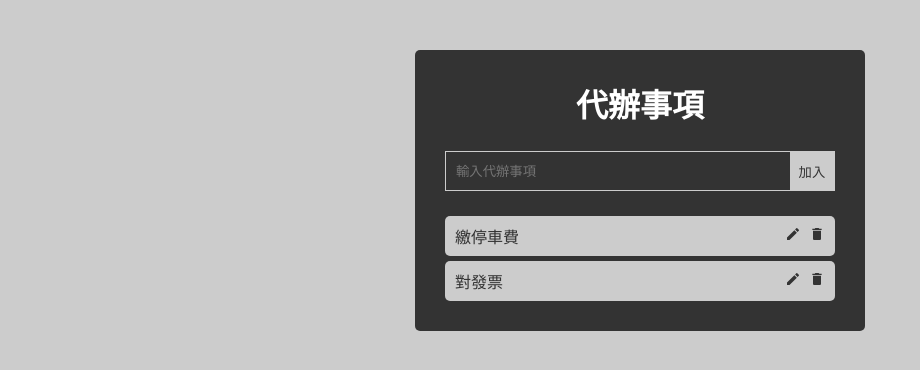
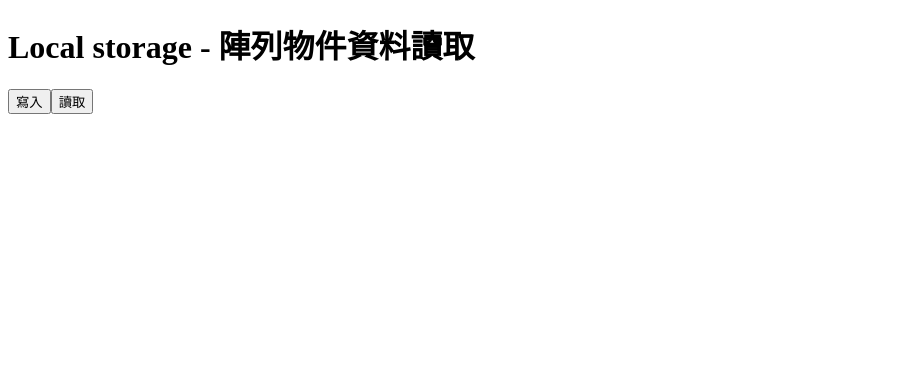
Before and after one commit to OvOpenguin/react-project, a React (Vite) app: page /#/ in a window 1280 px wide. Shown: the top 370 px of the page, without its empty margins (0-920 px from the left). Built offline with nearby package versions, Linux system fonts and the light colour scheme.

Commit message:
0825-local storage 更新與todolist更新

```diff
--- a/src/components/CreateForm.jsx
+++ b/src/components/CreateForm.jsx
@@ -15,6 +15,7 @@ const CreateForm = ({ addTodo }) => {
     if (txt.length === 0) {
       alert("沒有輸入待辦內容");
     } else {
+
       addTodo(txt);
       setTxt("");
     }
@@ -29,7 +30,7 @@ const CreateForm = ({ addTodo }) => {
         placeholder='輸入代辦事項'
         value={txt}
         // 去除資料"前後"的空白 => trim()
-        onChange={(e) => {setTxt(e.target.value.trim());}} />
+        onChange={(e) => { setTxt(e.target.value.trim()); }} />
 
       {/* 按下會將填寫內容回傳至父元件 */}
       <button type='button' onClick={addData}>加入</button>
--- /dev/null
+++ b/src/components/EditForm.jsx
@@ -0,0 +1,34 @@
+import React, { useState } from 'react'
+
+
+
+// 方法2：
+const EditForm = ({ todo, editTodo }) => {
+
+  const [editContent, seteditContent] = useState(todo.content);
+
+  // 建立一個函式處理新增的todo資料
+  function editData() {
+    editTodo(todo.id, content)
+  }
+
+  return (
+    <form className='create-form'>
+      <input
+        id='myInput'
+        type="text"
+        placeholder='輸入代辦事項'
+        value={editContent}
+        // 去除資料"前後"的空白 => trim()
+        onChange={(e) => {
+          seteditContent(e.target.value.trim())
+        }}
+      />
+
+      {/* 按下會將填寫內容回傳至父元件 */}
+      <button type='button' onClick={editData}>完成</button>
+    </form>
+  )
+}
+
+export default EditForm
--- a/src/components/Todo.jsx
+++ b/src/components/Todo.jsx
@@ -1,20 +1,23 @@
 import { MdDelete } from "react-icons/md";
 import { MdEdit } from "react-icons/md";
+import EditForm from "./EditForm";
+
 
 // todo是從TodoWrapper而來，需用大括號{}來解構該物件{todo}
-const Todo = ({ todo, delTodo, toggleCompleted }) => {
+const Todo = ({ todo, delTodo, toggleCompleted, toggleIsEdit }) => {
     return (
-        // return內不能用if判斷式
-        // 故使用「三元運算值」套用css規則
-        <div className={`todo ${todo.isCompleted ? 'completed' : ''}`}>
+        todo.isEdit ? <EditForm todo={todo} />
+            : <div className={`todo ${todo.isCompleted ? 'completed' : ''}`}>
+                {/* return內不能用if判斷式 */}
+                {/* 故使用「三元運算值」套用css規則  */}
                 {/* 對項目點擊，會出現刪除線 */}
-            <p onClick={()=>{toggleCompleted(todo.id)}}>{todo.content}</p>
+                <p onClick={() => { toggleCompleted(todo.id) }}>{todo.content}</p>
 
                 <div>
                     <MdEdit
                         style={{ cursor: "pointer", marginRight: "8px" }}
-                // 按下edit => 先顯示可編輯狀態 =>可更改todo項目的content => 通過函式回傳至TodoWrapper
-
+                        // 按下edit => 先顯示可編輯狀態 =>可更改todo項目的content => 通過toggleIsEdit函式回傳至TodoWrapper
+                        onClick={()=>{toggleIsEdit(todo.id)}}
                     />
 
                     <MdDelete
--- a/src/components/TodoWrapper.jsx
+++ b/src/components/TodoWrapper.jsx
@@ -9,9 +9,13 @@ const TodoWrapper = () => {
     // 如果陣列內容有增減時，索引值會異動。
     // 為避免修改資料時，造成索引值錯亂，將陣列改為[陣列物件]。
     // key值用亂數來產生
+
+    // 因為要判定todo內容是否被點擊，所以增加一個isCompleted屬性
+    // 因為要判定todo內容是否被修改，所以增加一個isEdit屬性
+
     const [todos, setTodos] = useState([
-        { content: "繳停車費", id: Math.random(), isCompleted: false },
-        { content: "對發票", id: Math.random(), isCompleted: false },
+        { content: "繳停車費", id: Math.random(), isCompleted: false, isEdit: false },
+        { content: "對發票", id: Math.random(), isCompleted: false, isEdit: false },
     ]);
 
     // 建立刪除todo
@@ -21,7 +25,6 @@ const TodoWrapper = () => {
         setTodos(todos.filter((todo) => {
             // 使用filter方法，保留沒被刪除的id  (不等於 id 的會被return)
             return todo.id !== id
-
         }))
     }
 
@@ -37,11 +40,25 @@ const TodoWrapper = () => {
         }))
     }
 
+    // 建立切換isEdit屬性函式
+    const toggleIsEdit = (id) => {
+        setTodos(todos.map((todo) => {
+            return todo.id === id
+                ? { ...todo, isEdit: !todo.isEdit }
+                : todo
+        }))
+    }
+
+    // 建立修改todo函式
+    const  editTodo =()=>{
+
+    }
+
+
 
     return (
         <div className='wrapper'>
             <h1>代辦事項</h1>
-
 
             {/* 傳遞方法：方法2 */}
             <CreateForm addTodo={(newContent) => {
@@ -49,14 +66,18 @@ const TodoWrapper = () => {
                 // 建立新的todo內容
                 // 1. 使用...todos 其餘運算子來保留原陣列
                 // 2. 再加上新的物件內容
-                setTodos([...todos, { content: newContent, id: Math.random(), isCompleted: false }])
+                setTodos([...todos, { content: newContent, id: Math.random(), isCompleted: false, isEdit: false }])
             }} />
 
             {
                 // todos是陣列資料，todo是使用.map時的參數，todo = todos[0], todos[1]...
                 todos.map((todo) => {
-                    //通過增加物件屬性todoname將「父元件的陣列物件資料」傳遞到「子元件 Todo.jsx」
-                    return <Todo todo={todo} key={todo.id} delTodo={delTodo} toggleCompleted={toggleCompleted} />
+                    //通過增加物件屬性todo將「父元件的陣列物件資料」傳遞到「子元件 Todo.jsx」
+                    return <Todo todo={todo}
+                    key={todo.id}
+                    delTodo={delTodo}
+                    toggleCompleted={toggleCompleted}
+                    toggleIsEdit={toggleIsEdit} />
                 })
             }
 
--- a/src/main.jsx
+++ b/src/main.jsx
@@ -9,7 +9,7 @@ import { createRoot } from 'react-dom/client'
 // import App from './pages/App0813-weather3.jsx'
 // import App from './pages/Home.jsx'
 // import MyApp from './MyApp'
-import App from './pages/App0820.jsx'
+import App from './pages/App0825-localstorage2.jsx'
 import { HashRouter } from 'react-router-dom'
 
 
--- /dev/null
+++ b/src/pages/App0825-localstorage2.jsx
@@ -0,0 +1,51 @@
+
+
+const App = () => {
+    const arrCitys = [
+        {
+            cityId: 1,
+            cityName: "台北市",
+        }, {
+            cityId: 2,
+            cityName: "新北市",
+        }, {
+            cityId: 3,
+            cityName: "基隆市",
+        }
+    ]
+
+
+
+
+
+    return (
+        <div>
+            <h1>Local storage - 陣列物件資料讀取</h1>
+            <button onClick={() => {
+                // 轉為字串前
+                console.log(arrCitys);
+                // 陣列轉為字串
+                let strCity = JSON.stringify(arrCitys);
+                console.log(strCity);
+                console.log( typeof strCity);
+                // 寫入
+                window.localStorage.setItem("citys", strCity);
+            }}>寫入</button>
+
+
+            <button onClick={() => {
+                // console.log(window.localStorage.getItem("citys"));
+                // 取出local storage資料
+                let getData = window.localStorage.getItem("citys");
+                // 字串轉為陣列物件
+                let getArrData = JSON.parse(getData);
+                console.log(getArrData);
+                console.log( typeof getArrData);
+
+            }}>讀取</button>
+
+        </div>
+    )
+}
+
+export default App
```
Also changed, not shown: src/pages/App0825-localstorage.jsx (added, +38 -0 lines). Lines whose indentation alone changed are shown as unchanged.
